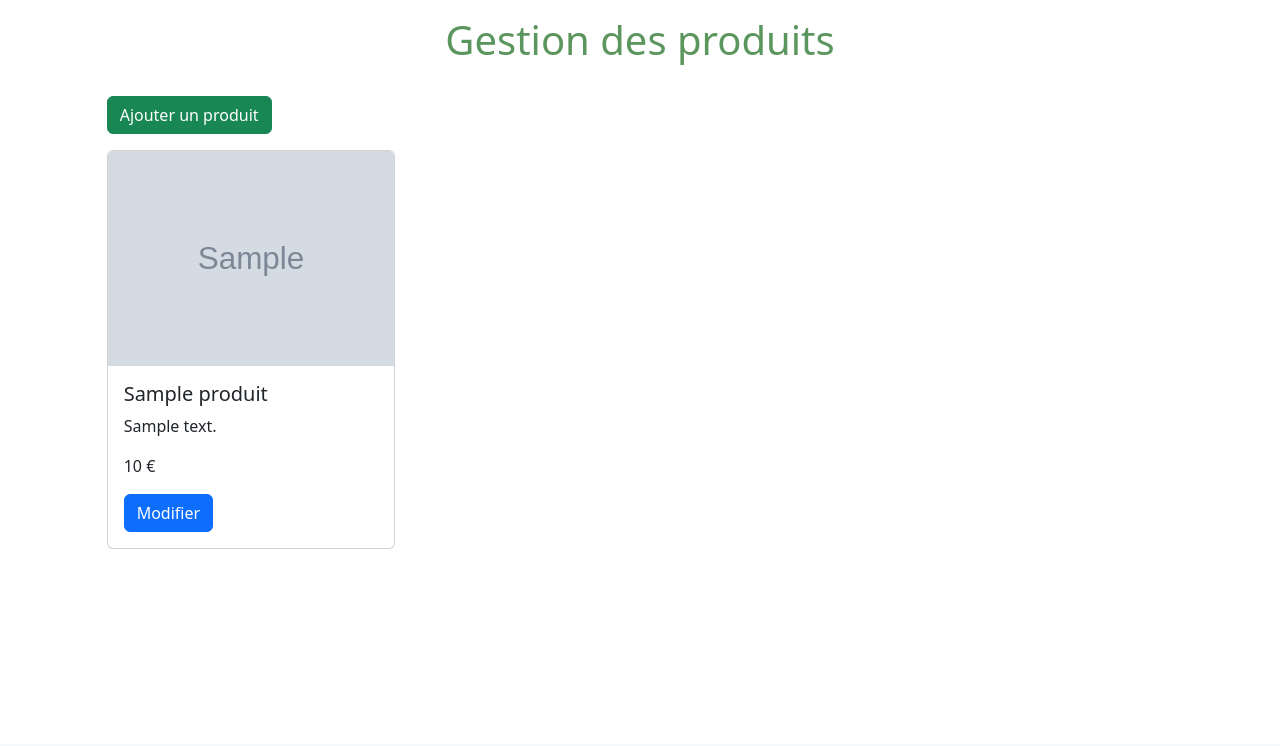
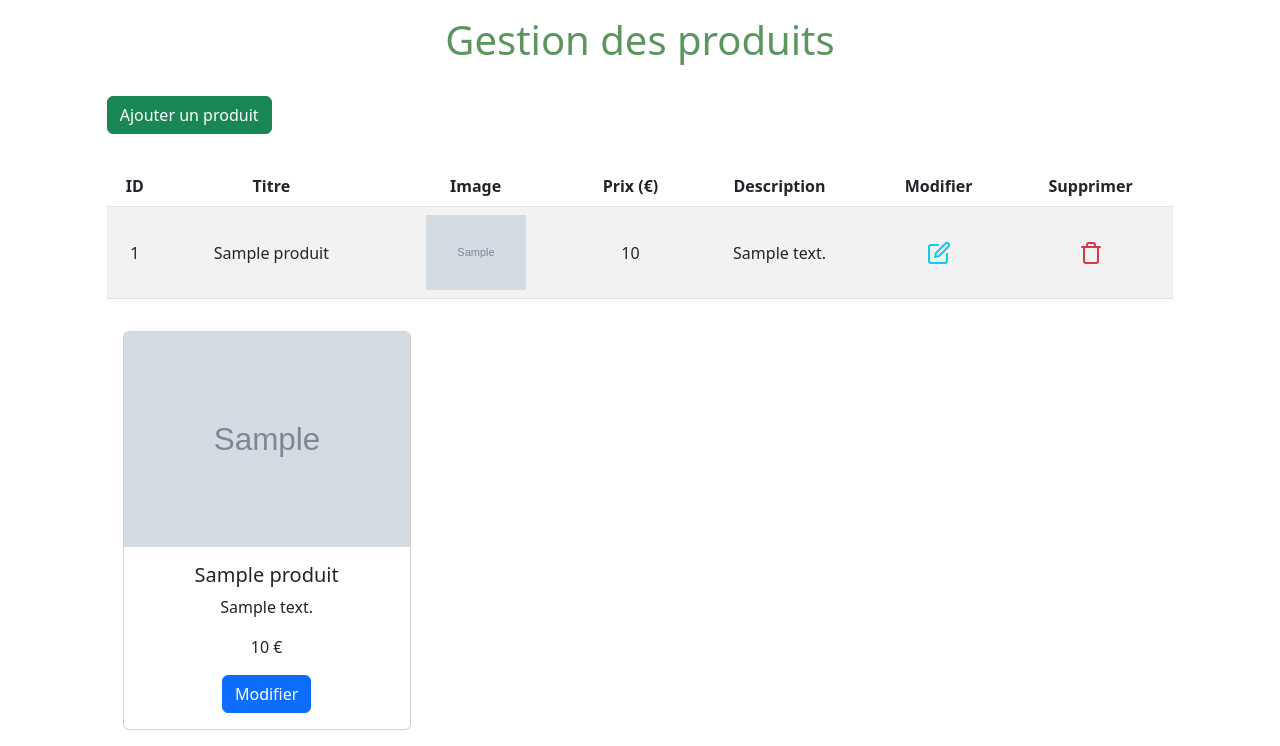
Before and after one commit to Sophie-Verger/symfony-ecommerce, a Symfony app: template templates/admin_produit/produit_afficher.html.twig in a window 1280 px wide. Shown: the part 56-802 px from the top of the page. Before the commit the page ends 605 px from the top, so only its background shows below. Run offline with Twig, Linux system fonts and the light colour scheme; the template is opened without the code that fills it: most values are stand-ins (such as "Sample title", 1, 10 or a date in 2020); grey boxes marked "Sample" are stand-in pictures; some libraries are stand-ins or nearby versions.

Commit message:
ajout et affichage des produits

```diff
--- a/public/css/style.css
+++ b/public/css/style.css
@@ -1,7 +1,4 @@
 
-.image {
-    width: 50%;
-}
 
 .text-justify {
     text-align: justify;
--- a/templates/admin_produit/produit_afficher.html.twig
+++ b/templates/admin_produit/produit_afficher.html.twig
@@ -8,11 +8,49 @@
 {% block body %}
     <a href="{{ path('produit_ajouter')}}" class="btn btn-success my-3">Ajouter un produit</a>
 
+
     {% if produits %}
+        <div class="d-flex flex-wrap">
+            <table class="table table-striped text-center my-3">
+                <thead>
+                    <th>ID</th>
+                    <th>Titre</th>
+                    <th>Image</th>
+                    <th>Prix (€)</th>
+                    <th>Description</th>
+                    <th>Modifier</th>
+                    <th>Supprimer</th>
+                </thead>
+                <tbody>
                     {% for produit in produits %}
-            <div class="card" style="width: 18rem;">
+                        <tr class="align-middle">
+                            <td>{{ produit.id }}</td>
+                            <td>{{ produit.titre|capitalize }}</td>
+                            <td><img style='width:100px' class="" src="{{ asset(produit.image ? produit.image : '/images/default.jpg') }}" alt="Card image cap"></td>
+                            <td>{{ produit.prix }}</td>
+                            <td>
+                                {% if produit.description %}
+                                    {{produit.description}}
+                                {% else %}
+                                    <span class="text-danger fst-italic">N.R</span>
+                                {% endif %}
+                            </td>
+                            <td><i data-feather="edit" class="text-info"></i></td>
+                            <td><i data-feather="trash" class="text-danger"></i></td>
+                        </tr>
+
+                    {% endfor %}
+                </tbody>
+
+
+
+            </table>
+        </div>
+        <div class="d-flex flex-wrap">
+            {% for produit in produits %}
+                <div class="card m-3" style="width: 18rem;">
                     <img class="card-img-top" src="{{ asset(produit.image ? produit.image : '') }}" alt="Card image cap">
-                <div class="card-body">
+                    <div class="card-body text-center">
                         <h5 class="card-title">{{ produit.titre }}</h5>
                         <p class="card-text">{{ produit.description }}</p>
                         <p class="card-text">{{ produit.prix }} €</p>
@@ -20,6 +58,7 @@
                     </div>
                 </div>
             {% endfor %}
+        </div>
     {% else %}
         <h4 class="text-danger fst-italic mt-3 text-center">Il n'y a aucun produit</h4>
     {% endif %}
--- a/templates/base.html.twig
+++ b/templates/base.html.twig
@@ -33,7 +33,8 @@
 
 
 				<script src="https://cdn.jsdelivr.net/npm/bootstrap@5.2.0/dist/js/bootstrap.bundle.min.js" integrity="sha384-A3rJD856KowSb7dwlZdYEkO39Gagi7vIsF0jrRAoQmDKKtQBHUuLZ9AsSv4jD4Xa" crossorigin="anonymous"></script>
-
+				<script src="https://unpkg.com/feather-icons"></script>
+				<script>feather.replace()</script>
 				{% block javascripts %}{% endblock %}
 			</body>
 		</body>
```
Also changed, not shown: src/Controller/AdminProduitController.php (+13 -1 lines), src/Entity/Produit.php (+15 -1 lines), src/Form/ProduitType.php (+34 -3 lines), templates/admin_produit/produit_ajouter.html.twig (+22 -1 lines), public/images/fox.jpg (added), public/images/leaf.jpg (added), 1 other file. Lines whose indentation alone changed are shown as unchanged.
